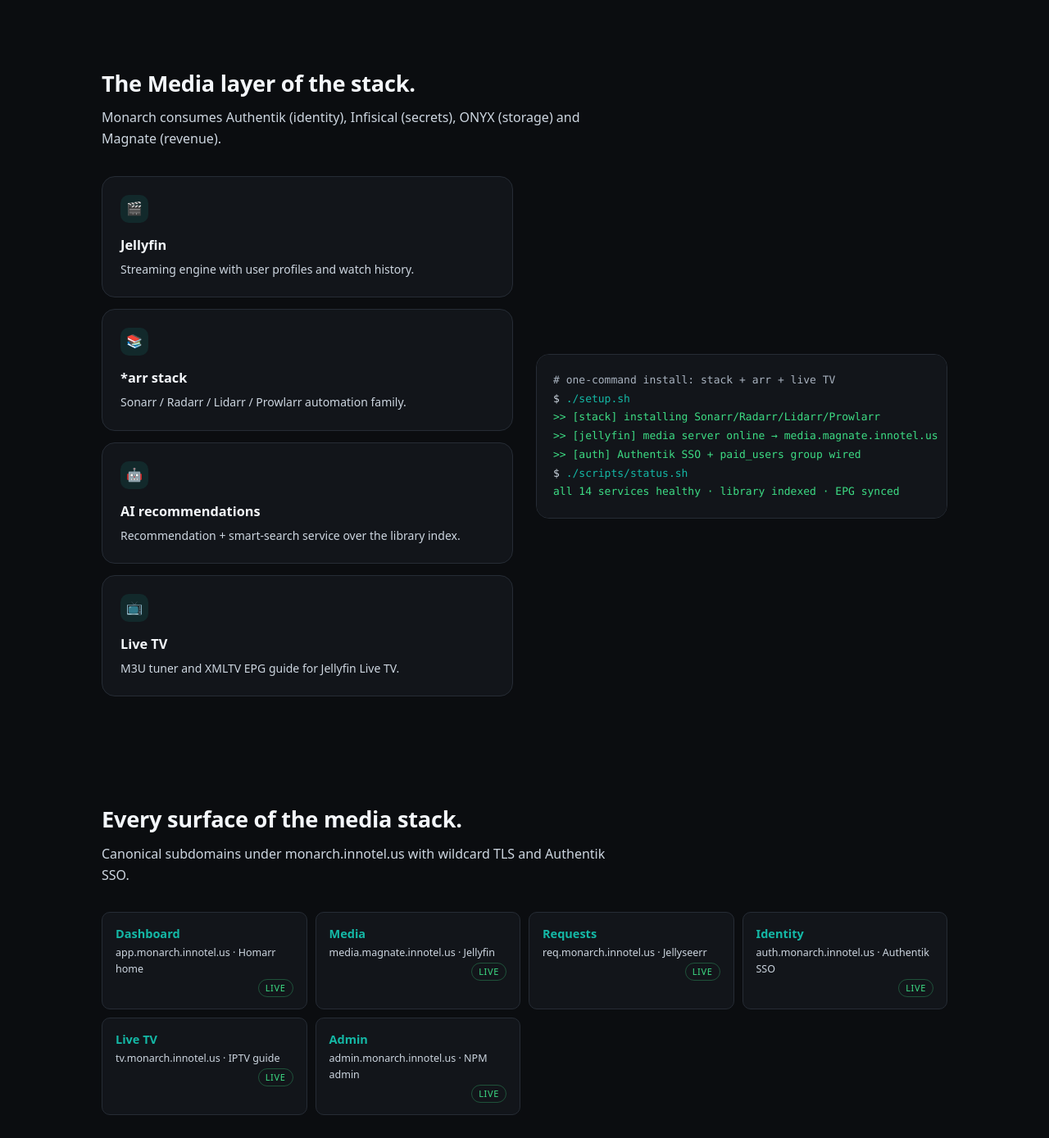
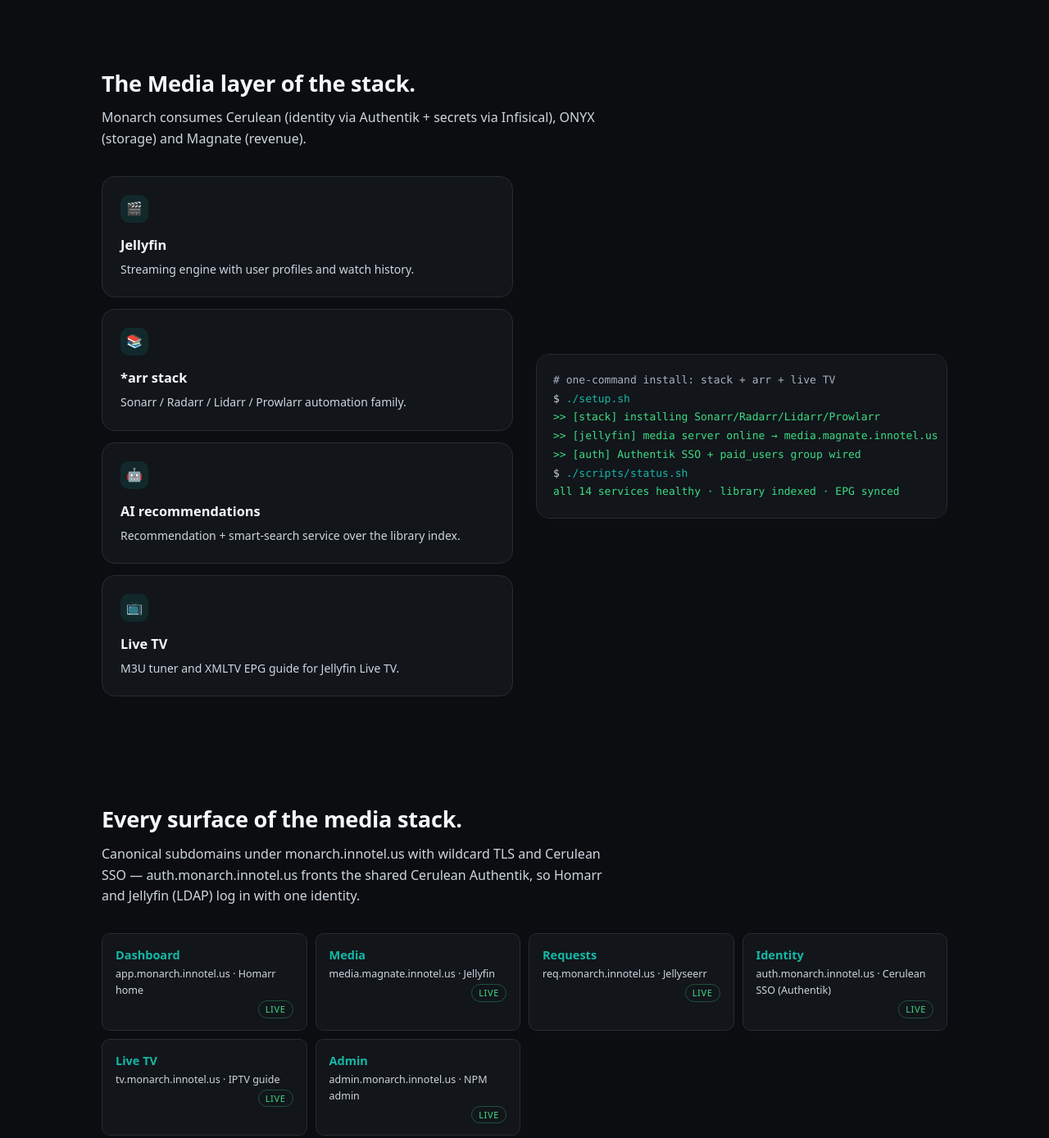
Before and after one commit to innotelinc/arr, a plain HTML site: page web/landing/index.html in a window 1280 px wide. Shown: the part 1560-2949 px from the top of the page at 82% size. Drawn offline with Linux system fonts and the light colour scheme.

Commit message:
Run the Cerulean LDAP outpost for Jellyfin; refresh landing SSO wording
Re-add authentik-ldap as a standalone outpost pointed at Cerulean
Authentik (192.168.1.46:9000, pinned to 2024.12.2) — it serves the
jellyfin-ldap provider so Jellyfin's LDAP-Auth plugin resolves logins
against Cerulean users. The bundled profile was removed earlier but the
outpost itself is still needed for media logins.

Landing page now says Cerulean SSO (auth.monarch.innotel.us fronts the
shared Authentik) instead of implying a local instance.

```diff
--- a/web/landing/index.html
+++ b/web/landing/index.html
@@ -383,7 +383,7 @@
     <section id="stack">
       <div class="wrap">
         <h2>The Media layer of the stack<span class="accent">.</span></h2>
-        <p class="section-sub">Monarch consumes Authentik (identity), Infisical (secrets), ONYX (storage) and Magnate (revenue).</p>
+        <p class="section-sub">Monarch consumes Cerulean (identity via Authentik + secrets via Infisical), ONYX (storage) and Magnate (revenue).</p>
         <div class="split">
           <div>
             <div class="grid" style="gap:14px">
@@ -405,9 +405,9 @@
     <section id="platform">
       <div class="wrap">
         <h2>Every surface of the media stack<span class="accent">.</span></h2>
-        <p class="section-sub">Canonical subdomains under monarch.innotel.us with wildcard TLS and Authentik SSO.</p>
+        <p class="section-sub">Canonical subdomains under monarch.innotel.us with wildcard TLS and Cerulean SSO — auth.monarch.innotel.us fronts the shared Cerulean Authentik, so Homarr and Jellyfin (LDAP) log in with one identity.</p>
         <div class="surfaces">
-          <a class="surface" href="https://app.monarch.innotel.us"><b>Dashboard</b><small>app.monarch.innotel.us · Homarr home</small><span class="live">live</span></a><a class="surface" href="https://media.magnate.innotel.us"><b>Media</b><small>media.magnate.innotel.us · Jellyfin</small><span class="live">live</span></a><a class="surface" href="https://req.monarch.innotel.us"><b>Requests</b><small>req.monarch.innotel.us · Jellyseerr</small><span class="live">live</span></a><a class="surface" href="https://auth.monarch.innotel.us"><b>Identity</b><small>auth.monarch.innotel.us · Authentik SSO</small><span class="live">live</span></a><a class="surface" href="https://tv.monarch.innotel.us"><b>Live TV</b><small>tv.monarch.innotel.us · IPTV guide</small><span class="live">live</span></a><a class="surface" href="https://admin.monarch.innotel.us"><b>Admin</b><small>admin.monarch.innotel.us · NPM admin</small><span class="live">live</span></a>
+          <a class="surface" href="https://app.monarch.innotel.us"><b>Dashboard</b><small>app.monarch.innotel.us · Homarr home</small><span class="live">live</span></a><a class="surface" href="https://media.magnate.innotel.us"><b>Media</b><small>media.magnate.innotel.us · Jellyfin</small><span class="live">live</span></a><a class="surface" href="https://req.monarch.innotel.us"><b>Requests</b><small>req.monarch.innotel.us · Jellyseerr</small><span class="live">live</span></a><a class="surface" href="https://auth.monarch.innotel.us"><b>Identity</b><small>auth.monarch.innotel.us · Cerulean SSO (Authentik)</small><span class="live">live</span></a><a class="surface" href="https://tv.monarch.innotel.us"><b>Live TV</b><small>tv.monarch.innotel.us · IPTV guide</small><span class="live">live</span></a><a class="surface" href="https://admin.monarch.innotel.us"><b>Admin</b><small>admin.monarch.innotel.us · NPM admin</small><span class="live">live</span></a>
         </div>
       </div>
     </section>
```
Also changed, not shown: 1 other file.
